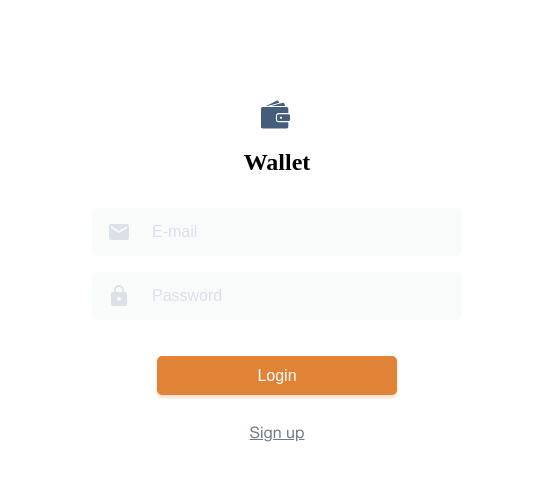
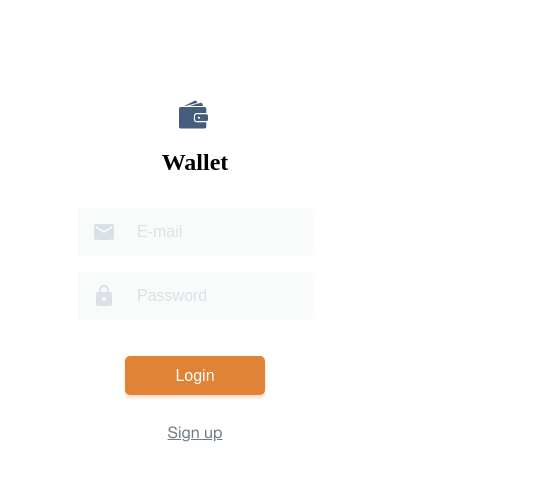
Before and after one commit to Vadim2017777/final_team_project_wallet, a React (Create React App) app: page / in a window 390 px wide. Shown: the top 480 px of the page, 554 px wide, since content can reach past the window. Built offline with nearby package versions, Linux system fonts and the light colour scheme; a web font is replaced by a local one.

Commit message:
Rewrite stlyle mobile Login Register

```diff
--- a/src/components/LoginForm/LoginForm.module.css
+++ b/src/components/LoginForm/LoginForm.module.css
@@ -154,12 +154,14 @@
   .ImgBGWrapper {
     display: none;
   }
+  .formWrapper {
+    flex: 1;
+  }
 
   .form {
     position: relative;
-    min-width: 320px;
-    max-width: 767px;
-    min-height: 568px;
+    width: 80%;
+    height: 100%;
     padding-top: 100px;
     box-shadow: none;
   }
@@ -176,19 +178,19 @@
 
   .EmailInput,
   .passwordInput {
-    width: 65%;
+    width: 75%;
   }
 
   .button {
-    width: 240px;
+    width: 60%;
   }
 
   .ErrorStringEmail {
-    top: 202px;
+    top: 267px;
   }
 
   .ErrorStringPassword {
-    top: 262px;
+    top: 340px;
   }
 
   .ErrorStringError {
--- a/src/components/RegisterForm/RegisterForm.module.css
+++ b/src/components/RegisterForm/RegisterForm.module.css
@@ -181,30 +181,35 @@
     display: none;
   }
 
+  .formWrapper {
+    flex: 1;
+  }
+
   .form {
-    min-width: 320px;
-    max-width: 767px;
-    min-height: 568px;
+    position: relative;
+    width: 80%;
+    height: 100%;
+    padding-top: 100px;
     box-shadow: none;
   }
 
   .EmailInput {
-    width: 65%;
+    width: 75%;
     height: 40px;
   }
 
   .passwordInput {
-    width: 65%;
+    width: 75%;
     height: 40px;
   }
 
   .nameInput {
-    width: 65%;
+    width: 75%;
     height: 40px;
   }
 
   .loginForm_passwordBarProgress {
-    width: 74%;
+    width: 96%;
   }
 
   .logo {
@@ -218,21 +223,21 @@
   }
 
   .button {
-    width: 240px;
+    width: 60%;
   }
 
   .formRegister_ErrorStringEmail {
-    top: 197px;
+    top: 258px;
   }
 
   .formRegister_ErrorStringPassword {
-    top: 265px;
+    top: 326px;
   }
   .formRegister_ErrorStringConfirm {
-    top: 325px;
+    top: 390px;
   }
   .formRegister_ErrorStringName {
-    top: 404px;
+    top: 460px;
   }
 }
 
```
Also changed, not shown: 1 other file (tests, documents, lock files or other folders).
